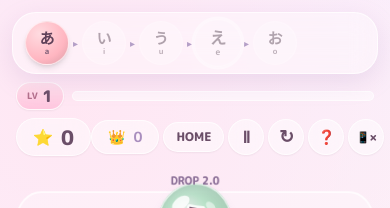
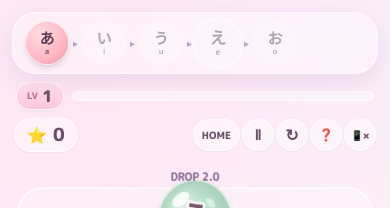
Before and after one commit to Sky-GL/hiragana-merge-game, a React (Vite) app: page / in a window 390 px wide. Shown: the top 208 px of the page. Built offline with nearby package versions, Linux system fonts and the light colour scheme; a web font is replaced by a local one.

Commit message:
Fit game controls on mobile screens

```diff
--- a/src/App.tsx
+++ b/src/App.tsx
@@ -304,20 +304,16 @@ export default function App() {
       </div>
 
       {/* スコア: 数字とピクトグラムのみ */}
-      <div className="flex w-full max-w-[460px] items-center justify-between px-1">
-        <div className="flex items-center gap-2 rounded-full border border-white/70 bg-white/45 px-4 py-1.5 shadow-sm backdrop-blur-md">
+      <div className="flex w-full max-w-[460px] items-center justify-between gap-1 px-0.5">
+        <div className="flex shrink-0 items-center gap-1.5 rounded-full border border-white/70 bg-white/45 px-3 py-1 shadow-sm backdrop-blur-md">
           <span className="text-base">⭐</span>
-          <span className="font-round text-xl font-black leading-none text-[#6B4E68]">{score}</span>
+          <span className="font-round text-lg font-black leading-none text-[#6B4E68]">{score}</span>
         </div>
-        <div className="flex items-center gap-1">
-          <div className="flex items-center gap-2 rounded-full border border-white/70 bg-white/45 px-4 py-1.5 shadow-sm backdrop-blur-md">
-            <span className="text-sm">👑</span>
-            <span className="font-round text-sm font-bold leading-none text-[#A98EBE]">{best}</span>
-          </div>
+        <div className="flex shrink-0 items-center gap-0.5">
           <button
             onClick={goHome}
             aria-label="Return to home"
-            className="rounded-full border border-white/70 bg-white/45 px-3 py-1.5 text-xs font-black text-[#6B4E68] shadow-sm backdrop-blur-md active:scale-95"
+            className="h-8 rounded-full border border-white/70 bg-white/45 px-2 text-[10px] font-black text-[#6B4E68] shadow-sm backdrop-blur-md active:scale-95"
           >
             HOME
           </button>
@@ -325,7 +321,7 @@ export default function App() {
             onClick={togglePause}
             aria-label={paused ? 'Resume game' : 'Pause game'}
             title={paused ? 'RESUME' : 'PAUSE'}
-            className="flex h-9 w-9 items-center justify-center rounded-full border border-white/70 bg-white/45 text-base font-black text-[#6B4E68] shadow-sm backdrop-blur-md active:scale-95"
+            className="flex h-8 w-8 items-center justify-center rounded-full border border-white/70 bg-white/45 text-sm font-black text-[#6B4E68] shadow-sm backdrop-blur-md active:scale-95"
           >
             {paused ? '▶' : 'Ⅱ'}
           </button>
@@ -333,14 +329,14 @@ export default function App() {
             onClick={resetGame}
             aria-label="Reset current game"
             title="RESET"
-            className="flex h-9 w-9 items-center justify-center rounded-full border border-white/70 bg-white/45 text-lg font-black text-[#6B4E68] shadow-sm backdrop-blur-md active:scale-95"
+            className="flex h-8 w-8 items-center justify-center rounded-full border border-white/70 bg-white/45 text-base font-black text-[#6B4E68] shadow-sm backdrop-blur-md active:scale-95"
           >
             ↻
           </button>
           <button
             onClick={() => setHelp(true)}
             aria-label="How to play"
-            className="flex h-9 w-9 items-center justify-center rounded-full border border-white/70 bg-white/45 text-sm shadow-sm backdrop-blur-md active:scale-95"
+            className="flex h-8 w-8 items-center justify-center rounded-full border border-white/70 bg-white/45 text-xs shadow-sm backdrop-blur-md active:scale-95"
           >
             ❓
           </button>
@@ -356,7 +352,7 @@ export default function App() {
             }}
             aria-label={tiltEnabled ? 'Disable tilt controls' : 'Enable tilt controls'}
             title={tiltEnabled ? 'Tilt: ON' : 'Tilt: OFF'}
-            className="flex h-9 w-9 items-center justify-center rounded-full border border-white/70 bg-white/45 text-[11px] font-black text-[#6B4E68] shadow-sm backdrop-blur-md active:scale-95"
+            className="flex h-8 w-8 items-center justify-center rounded-full border border-white/70 bg-white/45 text-[10px] font-black text-[#6B4E68] shadow-sm backdrop-blur-md active:scale-95"
           >
             {tiltEnabled ? '📱✓' : '📱×'}
           </button>
```
